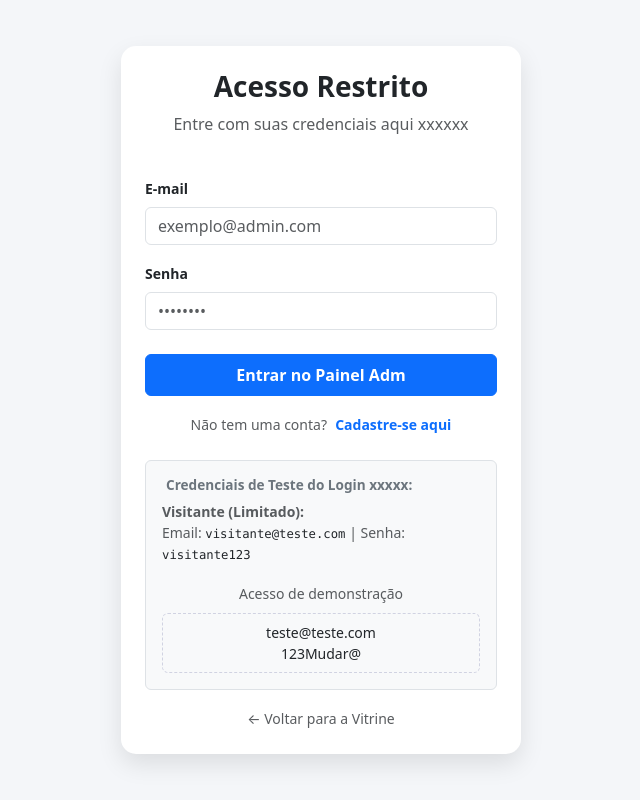
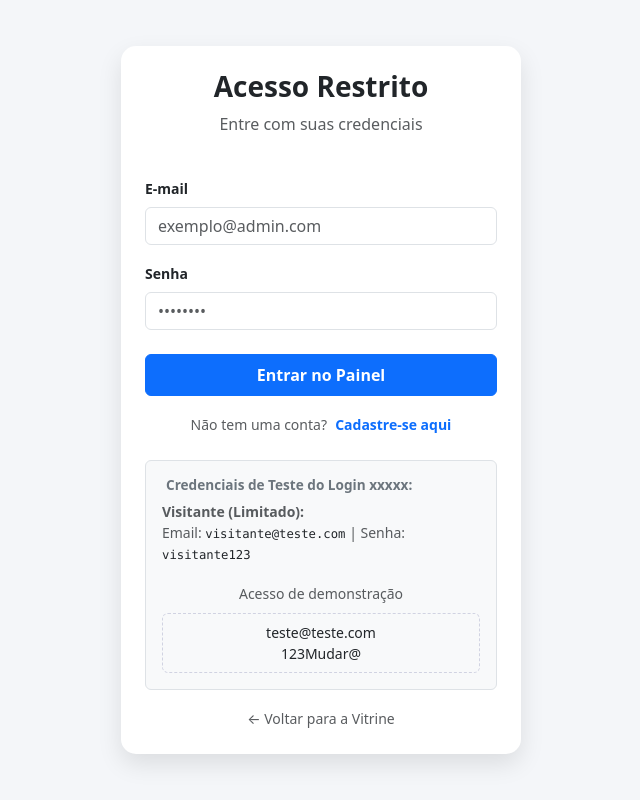
Before and after one commit to softwaresolutionsprojetos2026-hub/projetos, a PHP site: page /Views/login.php in a window 1280 px wide. Shown: the whole page, without its empty margins (319-959 px from the left). Run offline with PHP 8.4, Linux system fonts and the light colour scheme.

Commit message:
Login Original

```diff
--- a/Views/login.php
+++ b/Views/login.php
@@ -14,7 +14,7 @@
         <div class="card card-login mx-auto p-4 bg-white">
             <div class="text-center mb-4">
                 <h3 class="fw-bold">Acesso Restrito</h3>
-                <p class="text-muted">Entre com suas credenciais aqui xxxxxx<p>
+                <p class="text-muted">Entre com suas credenciais<p>
             </div>
 
             <?php if(isset($_SESSION['erro_login'])): ?>
@@ -31,7 +31,7 @@
                     <label class="form-label small fw-bold">Senha</label>
                     <input type="password" name="senha" class="form-control" placeholder="••••••••" required>
                 </div>
-                <button type="submit" class="btn btn-primary w-100 fw-bold py-2">Entrar no Painel Adm</button>
+                <button type="submit" class="btn btn-primary w-100 fw-bold py-2">Entrar no Painel</button>
 
                 <!-- LINK DE CADASTRO -->
                 <div class="text-center mt-3">
```
